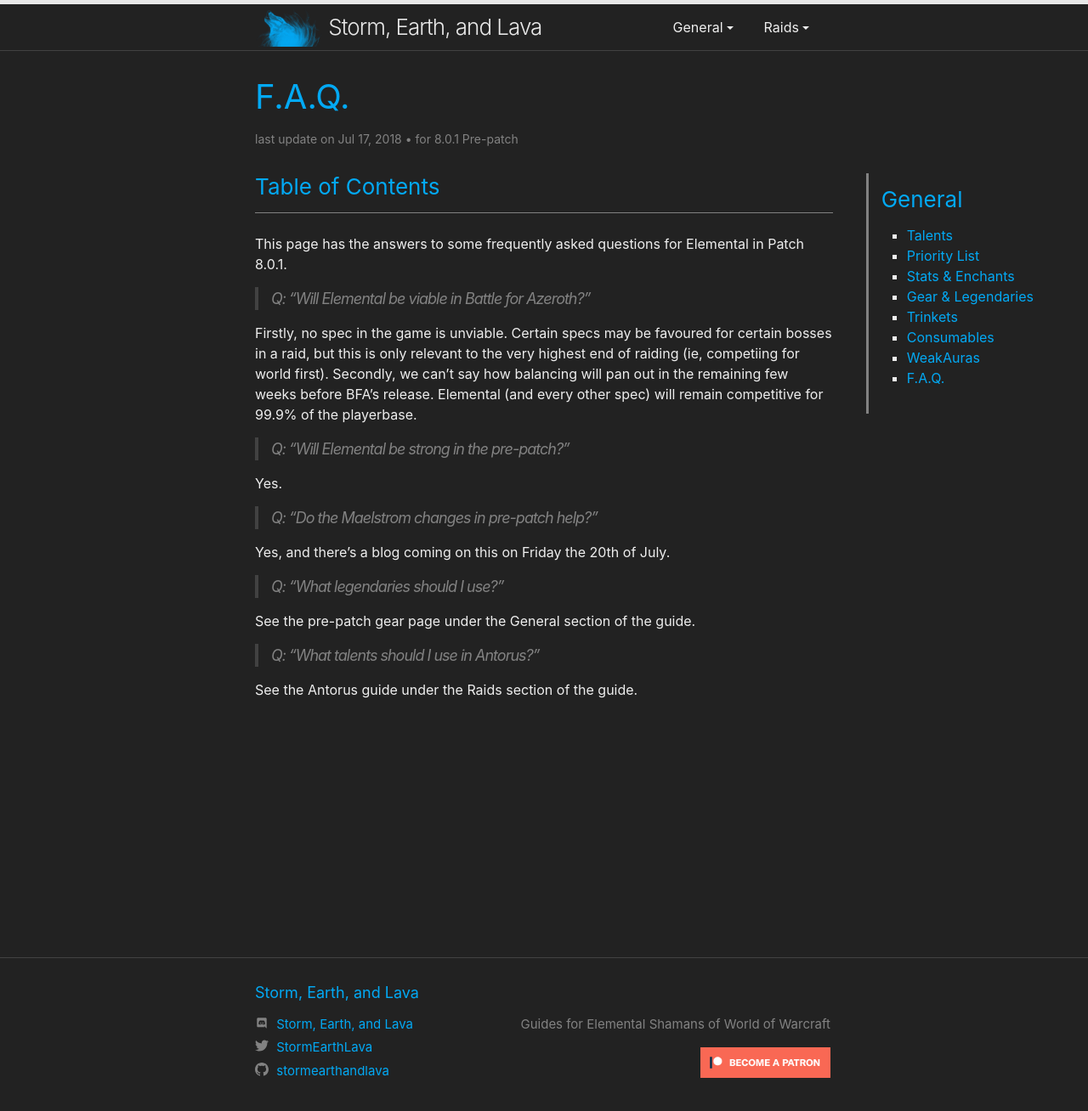
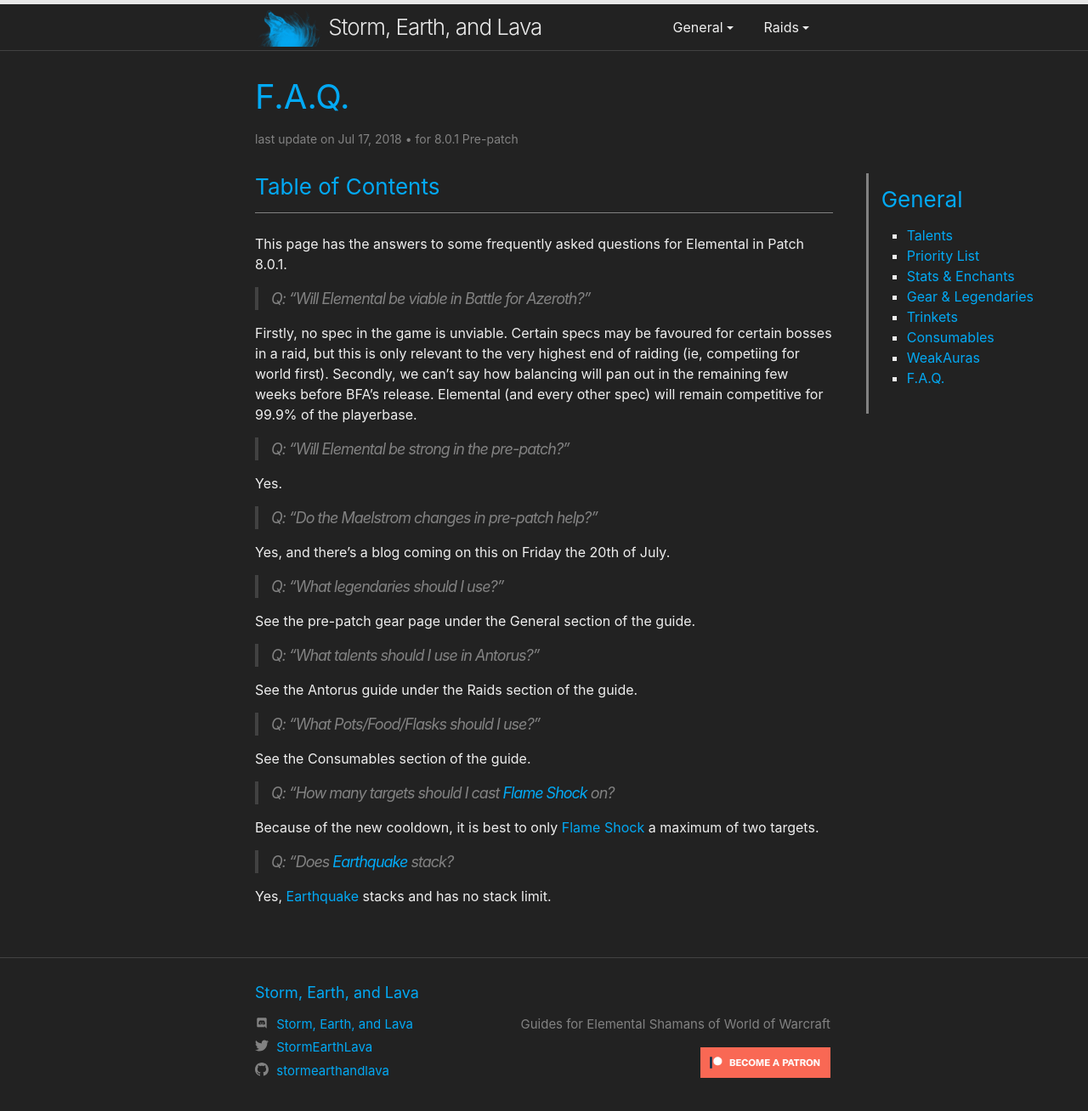
Before and after one commit to stormearthandlava/stormearthandlava.github.io, a Jekyll site: the page built from guide/general/faq.md, in a window 1280 px wide and 1332 px high. Shown: the top 1308 px of the window at 85% size. Built offline with Jekyll 4.4.1, drawn with Linux system fonts in a browser that asks for light colours; a script that is not in the unit is left out.

Commit message:
Added a few questions to faq page

```diff
--- a/guide/general/faq.md
+++ b/guide/general/faq.md
@@ -27,3 +27,15 @@
 > Q: "What talents should I use in Antorus?"
 
 See the Antorus guide under the Raids section of the guide.
+
+> Q: "What Pots/Food/Flasks should I use?"
+
+See the Consumables section of the guide.
+
+> Q: "How many targets should I cast {{ site.data.spell.fs }} on?
+
+Because of the new cooldown, it is best to only {{ site.data.spell.fs }} a maximum of two targets.
+
+> Q: "Does {{ site.data.spell.eq }} stack?
+
+Yes, {{ site.data.spell.eq }} stacks and has no stack limit.
```
